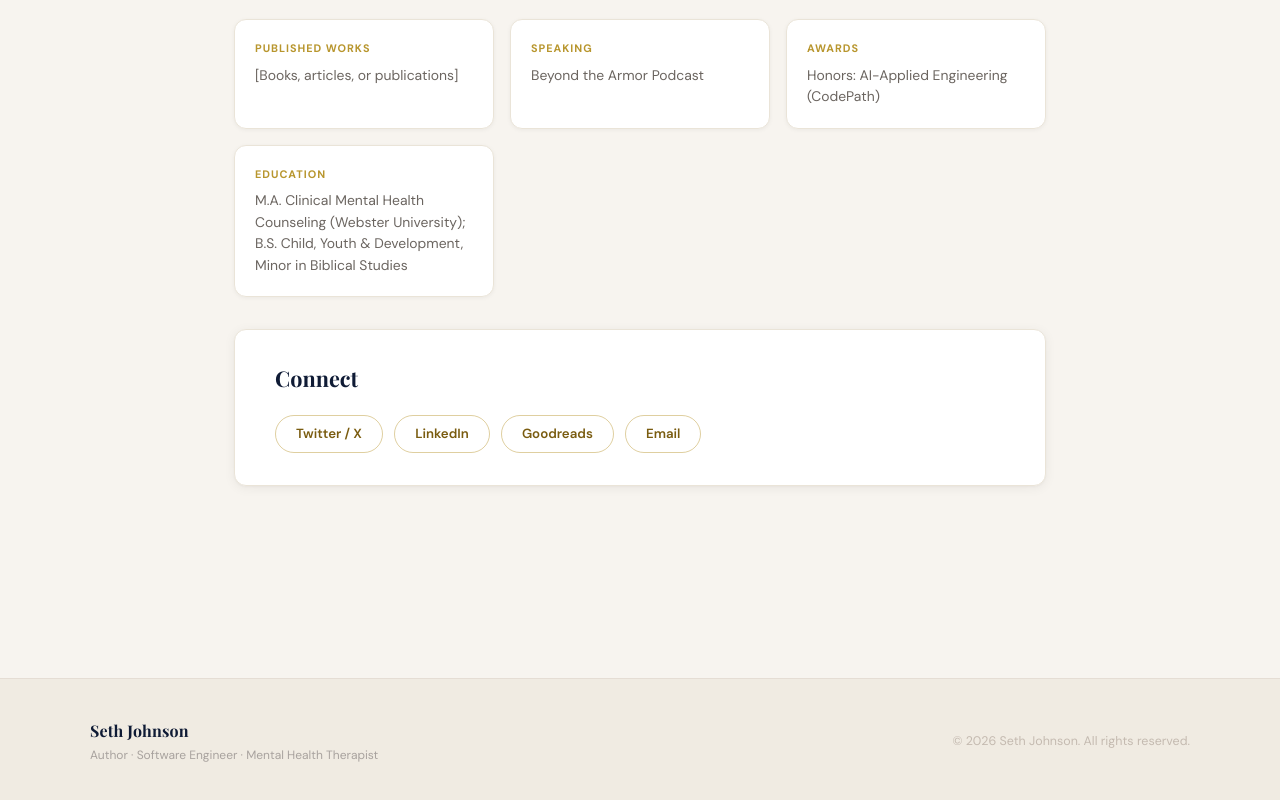
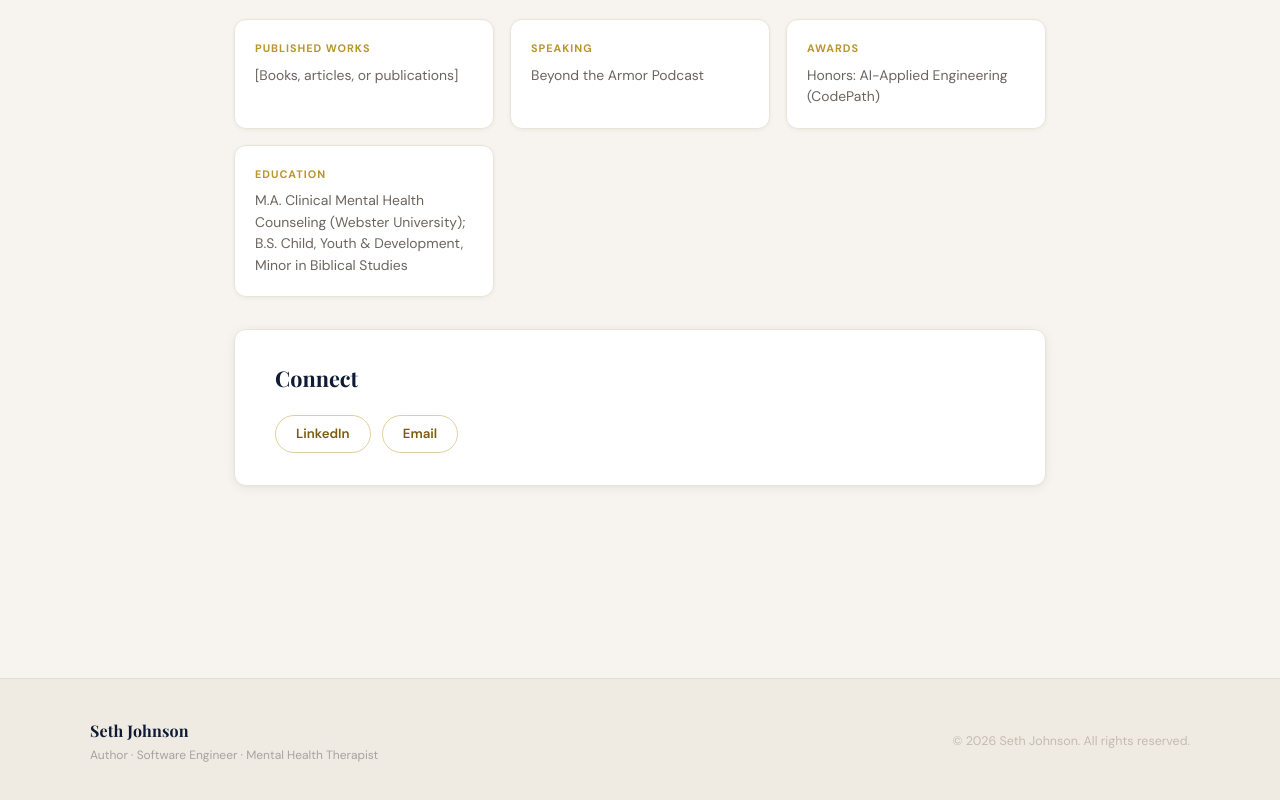
Before and after one commit to sjohnson711/Personal-Website, a React (Vite) app in the folder frontend/: page /about in a window 1280 px wide. Shown: the part 932-1732 px from the top of the page. Built offline with nearby package versions, Linux system fonts and the light colour scheme; no server answers; a web font is replaced by a local one.

Commit message:
removed unused buttons

```diff
--- a/frontend/src/pages/AboutPage.tsx
+++ b/frontend/src/pages/AboutPage.tsx
@@ -12,9 +12,7 @@ export default function AboutPage() {
     { label: "Education",        value: "M.A. Clinical Mental Health Counseling (Webster University); B.S. Child, Youth & Development, Minor in Biblical Studies" },
   ];
   const social = [
-    { label: "Twitter / X", href: "#" },
     { label: "LinkedIn",    href: "https://www.linkedin.com/in/seth-johnson-10a6a217b/" },
-    { label: "Goodreads",   href: "#" },
     { label: "Email",       href: "contact" },
   ];
 
```
